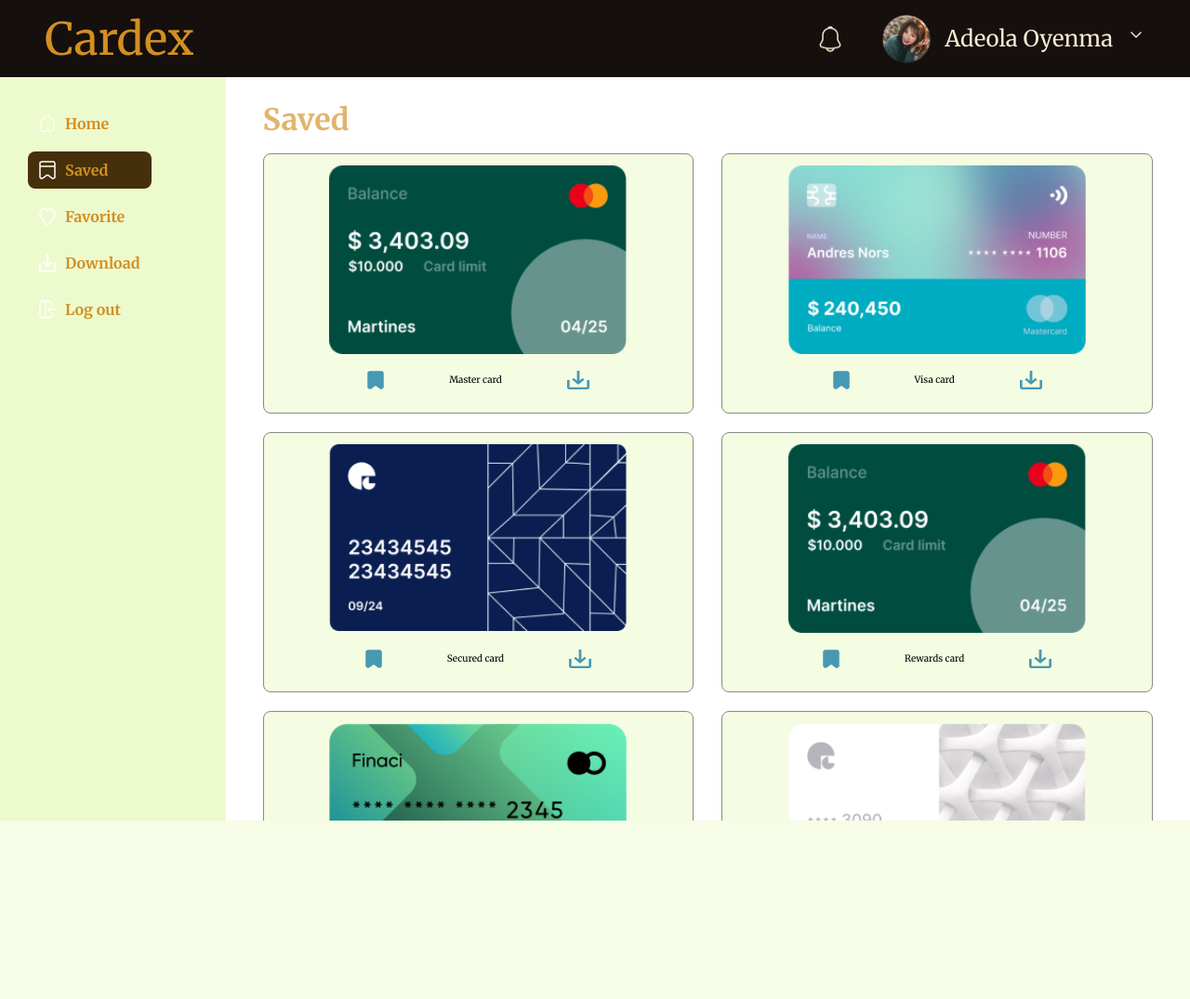
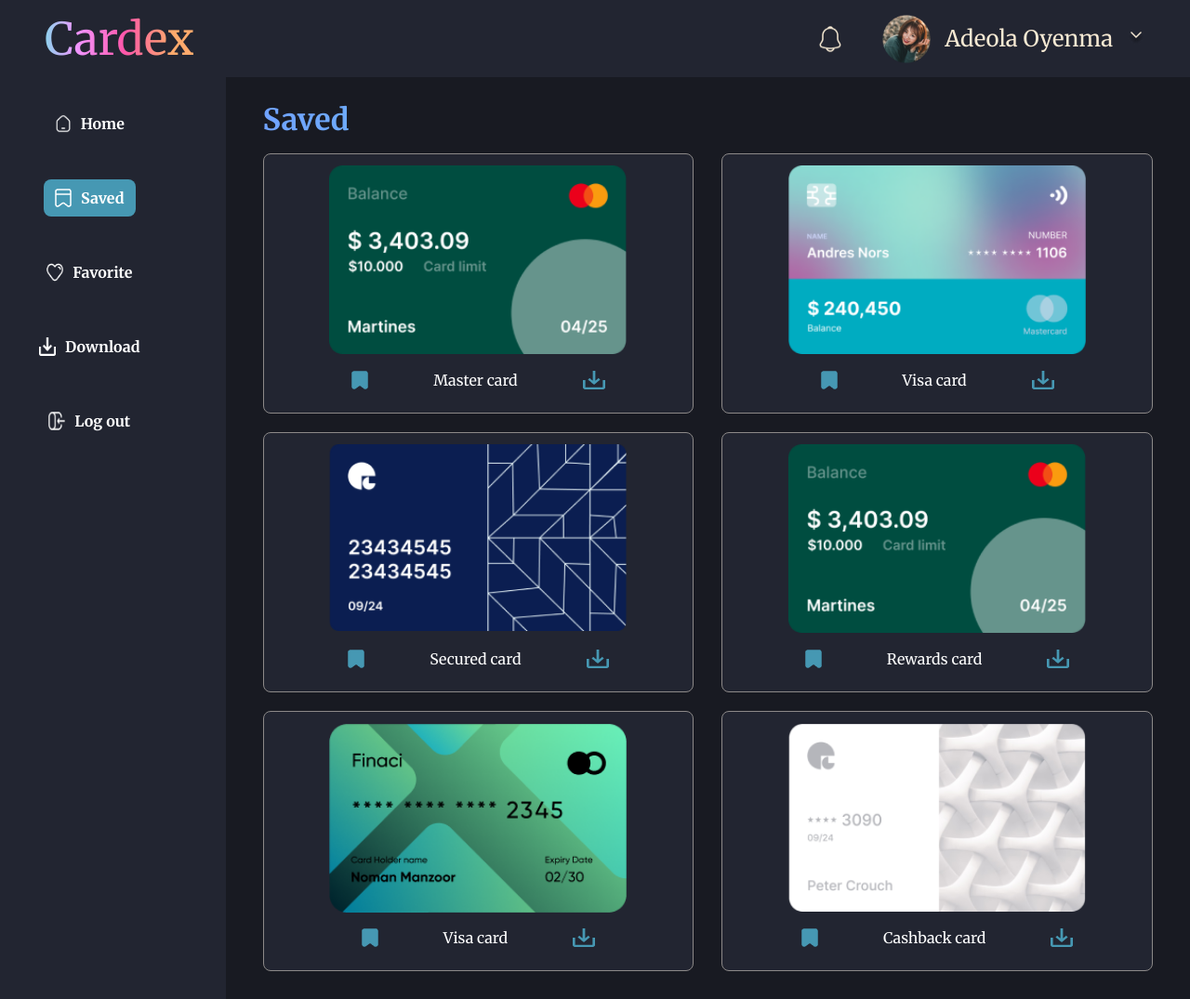
Before and after one commit to zuri-training/Team-Giraffew2, a PHP site: page /saved.html in a window 1280 px wide. Shown: the whole page at 93% size. Before the commit the page ends 883 px from the top, so only its background shows below. Run offline with PHP 8.4, Linux system fonts and the light colour scheme.

Commit message:
Updatesaved

```diff
--- a/css/saved.css
+++ b/css/saved.css
@@ -20,7 +20,7 @@ body {
   display: flex;
   justify-content: space-between;
   align-items: center;
-  background-color: #150f0d;
+  background-color: #222531;
   height: 8.3rem;
   padding: 0 4.8rem;
 }
@@ -28,7 +28,15 @@ body {
 .logo {
   font-size: 4.8rem;
   font-weight: 500;
-  color: #d38f22;
+  background: linear-gradient(
+    91.26deg,
+    #8ad4ec 0%,
+    #ef96ff 21.74%,
+    #ff56a9 54.03%,
+    #ffaa6c 85.28%
+  );
+  -webkit-text-fill-color: transparent;
+  -webkit-background-clip: text;
 }
 
 .profile {
@@ -60,15 +68,14 @@ body {
 }
 
 .aside {
-  height: 100vh;
-  background-color: #edfacd;
+  background-color: #222531;
 }
 
 .navs {
   display: flex;
   flex-direction: column;
-  /* align-items: center; */
-  gap: 1rem;
+  align-items: center;
+  gap: 4rem;
   padding: 3rem 8rem 3rem 3rem;
   margin-bottom: 7rem;
 }
@@ -78,7 +85,7 @@ body {
   display: flex;
   align-items: center;
   text-decoration: none;
-  color: #d38f22;
+  color: #ffffff;
   font-size: 1.6rem;
   font-weight: 600;
   padding: 1rem 1.2rem;
@@ -86,13 +93,13 @@ body {
 
 .links.active:link,
 .links.active:visited {
-  background-color: #46300b;
+  background-color: #4698b3;
   border-radius: 8px;
 }
 
 .links:hover,
 .links:active {
-  background-color: #46300b;
+  background-color: #4698b3;
   border-radius: 8px;
 }
 
@@ -102,8 +109,7 @@ body {
   margin-right: 1rem;
 }
 .main {
-  height: 100vh;
-  background-color: #fff;
+  background-color: #181a22;
 }
 
 .container {
@@ -113,7 +119,9 @@ body {
 .container h1 {
   font-size: 3.2rem;
   font-weight: 600;
-  color: #e2b46c;
+  background: linear-gradient(91.26deg, #70a2ff 0%, #54f0d1 100%);
+  -webkit-text-fill-color: transparent;
+  -webkit-background-clip: text;
 }
 
 .gallery {
@@ -131,7 +139,7 @@ body {
   justify-content: space-between;
   gap: 10rem;
   padding: 1.2rem 1.2rem 4.4rem;
-  background-color: #f4fce1;
+  background-color: #222531;
   border: 1px solid #8c8988;
   border-radius: 8px;
   height: 28rem;
@@ -151,6 +159,11 @@ body {
   align-items: center;
   justify-content: space-between;
   gap: 7rem;
+}
+
+.card-info p {
+  color: #fff;
+  font-size: 1.6rem;
 }
 
 @media (max-width: 84em) {
```
